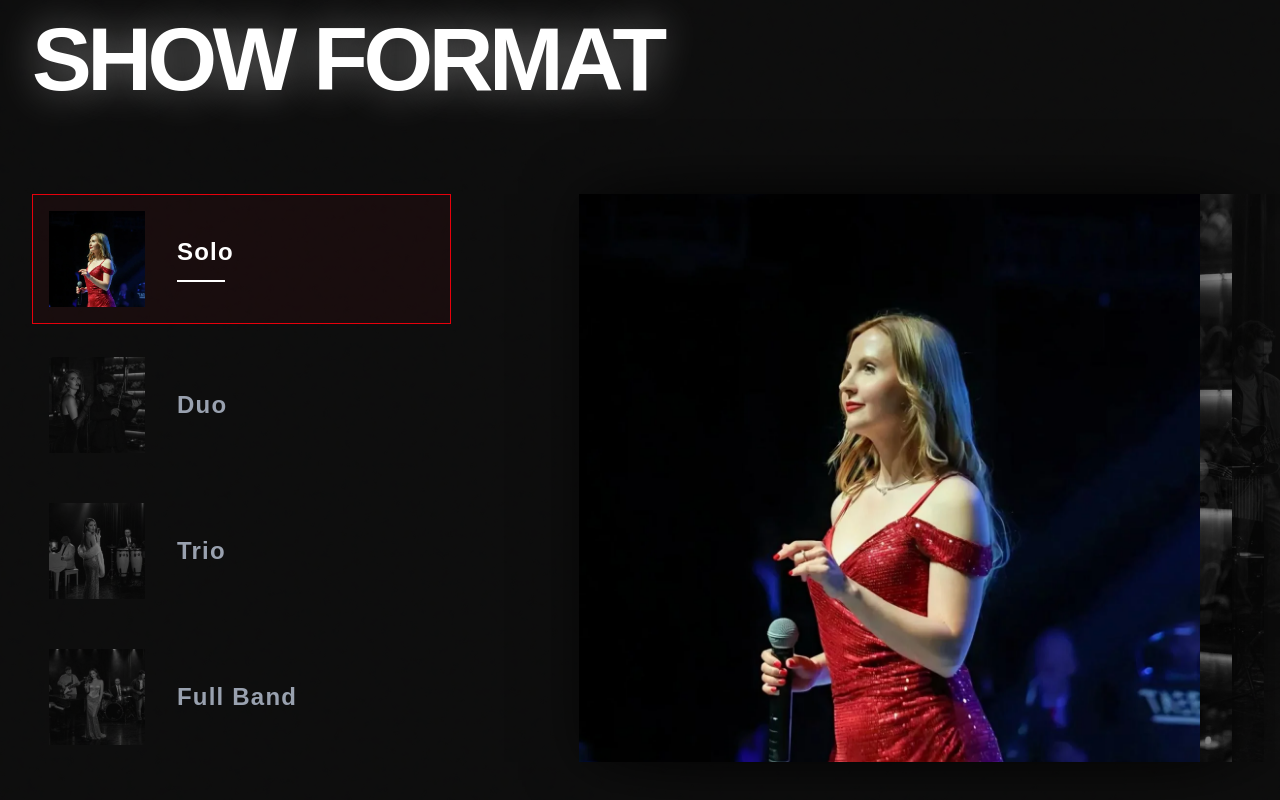
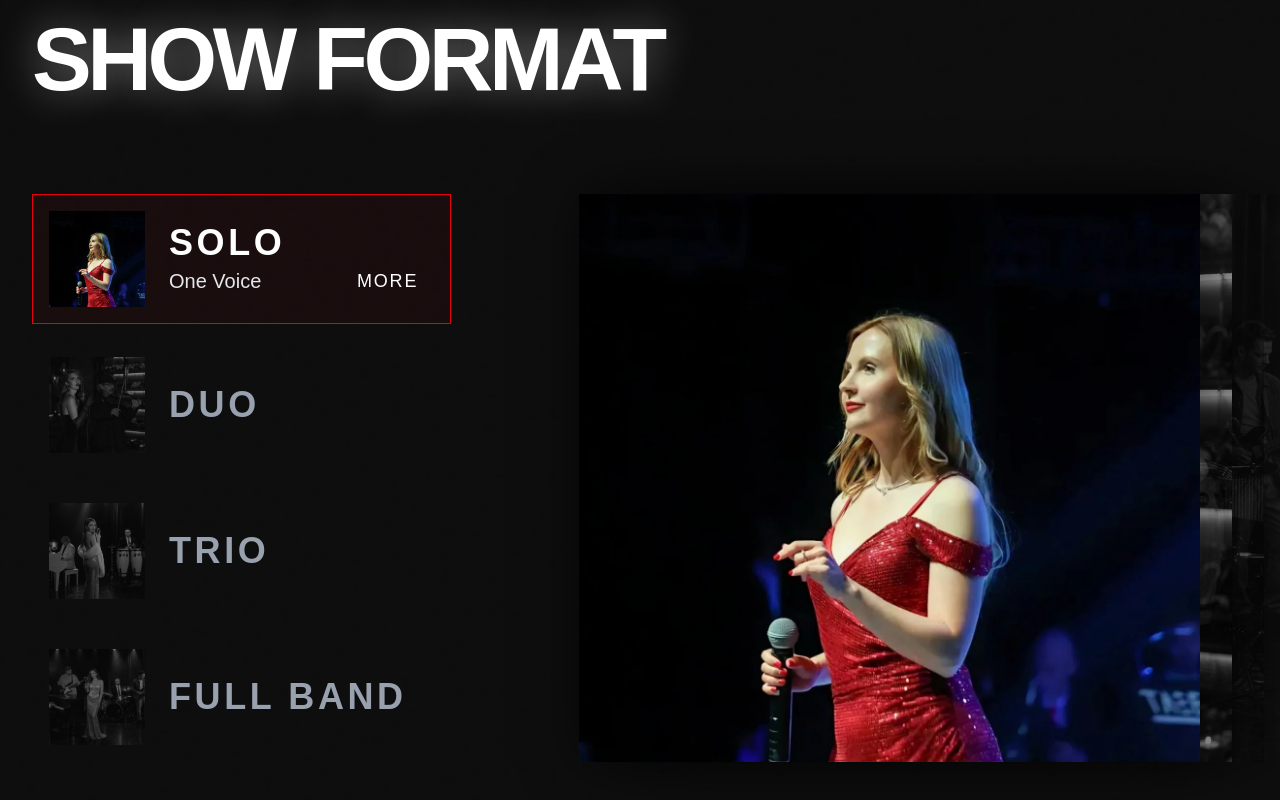
Before and after one commit to shahovatania-singer/shahova-web, a Next.js app: page / in a window 1280 px wide. Shown: the part 4135-4935 px from the top of the page. Built offline with nearby package versions, Linux system fonts and the light colour scheme.

Commit message:
fix: Format Sec Card modify

```diff
--- a/src/components/Format.tsx
+++ b/src/components/Format.tsx
@@ -7,24 +7,28 @@ const FORMATS = [
   {
     id: "solo",
     title: "Solo",
+    subtitle: "One Voice",
     thumbnail: "/image/Solo.webp",
     mainImage: "/image/Solo.webp",
   },
   {
     id: "duo",
     title: "Duo",
+    subtitle: "Vocals & Violin",
     thumbnail: "/image/Duo.webp",
     mainImage: "/image/Duo.webp",
   },
   {
     id: "trio",
     title: "Trio",
+    subtitle: "Vocals & Percussion",
     thumbnail: "/image/Trio.webp",
     mainImage: "/image/Trio.webp",
   },
   {
     id: "full-band",
     title: "Full Band",
+    subtitle: "Grand Performance",
     thumbnail: "/image/Full BandF.webp",
     mainImage: "/image/Full BandF.webp",
   },
@@ -73,16 +77,16 @@ export default function Format() {
             return (
               <div
                 key={format.id}
-                onClick={() => handleSelect(format.id)}
-                className={`flex items-center gap-8 p-4 cursor-pointer transition-all duration-300 border ${
+                onClick={() => !isSelected && handleSelect(format.id)}
+                className={`flex items-center gap-4 md:gap-6 p-3 md:p-4 transition-all duration-300 border ${
                   isSelected
-                    ? "border-red-600 bg-red-600/5"
-                    : "border-transparent hover:border-white/10 hover:bg-white/5"
+                    ? "border-red-600 bg-red-600/5 cursor-default"
+                    : "border-transparent hover:border-white/10 hover:bg-white/5 cursor-pointer"
                 }`}
               >
                 {/* Thumbnail */}
                 <div
-                  className={`w-24 h-24 bg-zinc-800 overflow-hidden flex-shrink-0 transition-all duration-300 ${!isSelected ? "grayscale opacity-50" : ""}`}
+                  className={`w-16 h-16 md:w-24 md:h-24 bg-zinc-800 overflow-hidden flex-shrink-0 transition-all duration-300 ${!isSelected ? "grayscale opacity-50" : ""}`}
                 >
                   <img
                     src={format.thumbnail}
@@ -91,20 +95,32 @@ export default function Format() {
                   />
                 </div>
 
-                {/* Text */}
-                <div className="flex flex-col">
+                {/* Text Content */}
+                <div className="flex flex-col flex-1 justify-center min-w-0">
                   <span
-                    className={`text-2xl font-bold tracking-wider transition-colors ${
+                    className={`text-2xl md:text-4xl font-bold tracking-widest uppercase transition-colors truncate ${
                       isSelected ? "text-white" : "text-gray-400"
                     }`}
                   >
                     {format.title}
                   </span>
+
                   {isSelected && (
-                    <motion.div
-                      layoutId="activeIndicator"
-                      className="h-[2px] bg-white mt-3 w-12"
-                    />
+                    <div className="flex items-center justify-between mt-1 md:pr-4">
+                      <span className="text-sm md:text-xl text-gray-200 truncate mr-2">
+                        {format.subtitle}
+                      </span>
+                      <button
+                        onClick={(e) => {
+                          e.stopPropagation();
+                          // Navigation logic will go here
+                          console.log(`Navigate to more info for ${format.id}`);
+                        }}
+                        className="text-xs md:text-lg font-medium tracking-widest text-white hover:text-red-600 transition-colors cursor-pointer flex-shrink-0"
+                      >
+                        MORE
+                      </button>
+                    </div>
                   )}
                 </div>
               </div>
```
